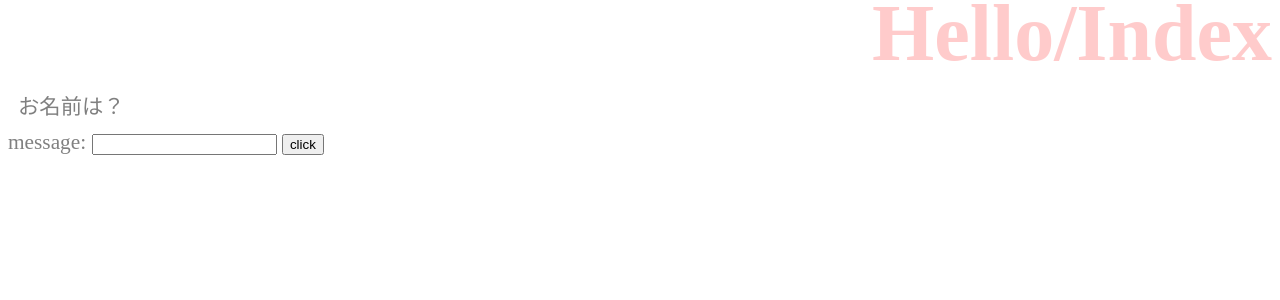
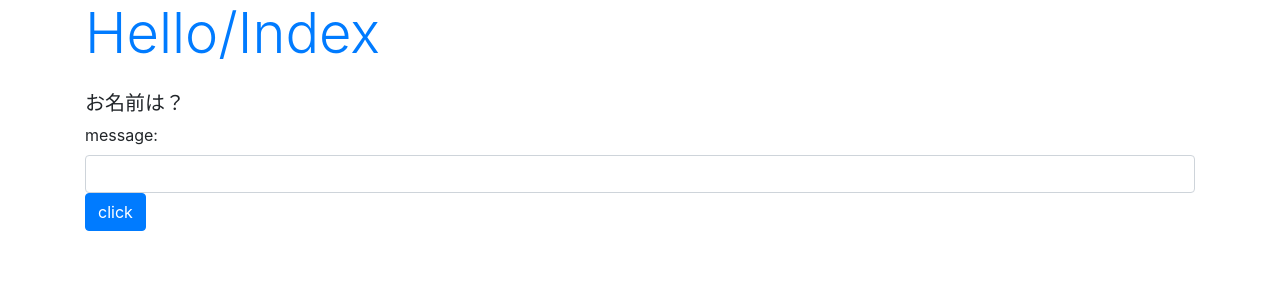
Before and after one commit to Kawakubo-A/Django, a Django app: page /hellow/ in a window 1280 px wide. Shown: the top 300 px of the page. Run offline with Django 3.2, Linux system fonts and the light colour scheme; some libraries are stand-ins or nearby versions.

Commit message:
update 2-28

```diff
--- a/django_app/hellow/templates/hellow/index.html
+++ b/django_app/hellow/templates/hellow/index.html
@@ -5,17 +5,19 @@
         <meta chares="utf-8">
         <title>{{title}}</title>
         <link rel="stylesheet"
-        type="text/css"
-        href="{% static 'hellow/css/style.css' %}" >
+        href="https://stackpath.bootstrapcdn.com/bootstrap/4.3.1/css/bootstrap.min.css"
+        crossorigin="anonymous" >
     </head>
-    <body>
-        <h1 >{{title}}</h1>
-        <p >{{msg}}</p>
+    <body class="container">
+        <h1 class="display-4 text-primary">{{title}}</h1>
+        <p class="h5 mt-4">{{msg}}</p>
         <form action="{% url 'form' %}" method="post">
             {% csrf_token %}
-            <label for="msg">message:</label>
-            <input id="msg" type="text" name="msg">
-            <input type="submit" value="click">
+            <div claas="form-group">
+                <label for="msg">message:</label>
+                <input id="msg" type="text" class="form-control" name="msg">
+            </div>
+            <input class="btn btn-primary" type="submit" value="click">
         </form>
     </body>
 <html>
```
